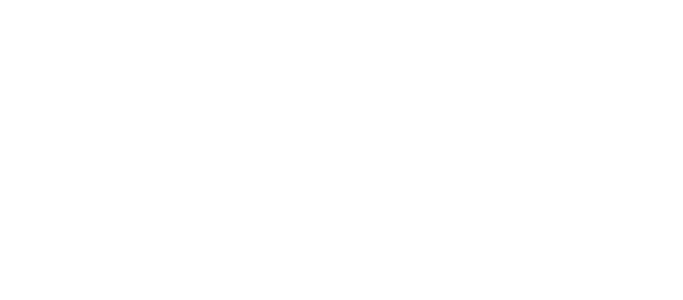
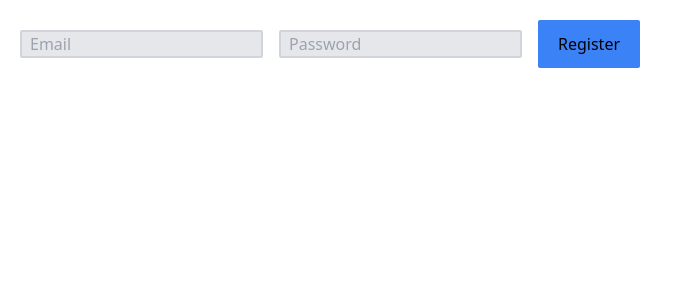
Before and after one commit to SajawalHassan/twitter_clone_mern, a React (Create React App) app in the folder frontend/: page /login in a window 1280 px wide. Before the commit this address had no page. Shown: the top 300 px of the page, without its empty margins (0-683 px from the left). Built offline with nearby package versions, Linux system fonts and the light colour scheme.

Commit message:
add registration

```diff
--- a/frontend/src/App.js
+++ b/frontend/src/App.js
@@ -2,6 +2,7 @@ import "./App.css";
 
 import Home from "./pages/Home";
 import Register from "./pages/Register";
+import Login from "./pages/Login";
 
 import { BrowserRouter as Router, Routes, Route } from "react-router-dom";
 
@@ -11,6 +12,7 @@ function App() {
       <Routes>
         <Route path="/" element={<Home />} />
         <Route path="/register" element={<Register />} />
+        <Route path="/login" element={<Login />} />
       </Routes>
     </Router>
   );
--- a/frontend/src/app/store.js
+++ b/frontend/src/app/store.js
@@ -1,8 +1,11 @@
 import { configureStore } from "@reduxjs/toolkit";
+
 import registerReducer from "../features/registerSlice";
+import loginReducer from "../features/loginSlice";
 
 export const store = configureStore({
   reducer: {
     register: registerReducer,
+    login: loginReducer,
   },
 });
--- /dev/null
+++ b/frontend/src/features/loginSlice.js
@@ -0,0 +1,33 @@
+import { createSlice } from "@reduxjs/toolkit";
+
+const initialState = {
+  isLoading: false,
+  isAuth: false,
+  error: "",
+};
+
+const loginSlice = createSlice({
+  name: "Login",
+  initialState,
+  reducers: {
+    loginPending: (state) => {
+      state.isLoading = true;
+    },
+    loginSuccess: (state) => {
+      state.isLoading = false;
+      state.isAuth = true;
+      state.error = "";
+    },
+    loginFail: (state, { payload }) => {
+      state.isLoading = false;
+      state.isAuth = false;
+      state.error = payload;
+    },
+  },
+});
+
+const { actions, reducer } = loginSlice;
+
+export const { loginFail, loginPending, loginSuccess } = actions;
+
+export default reducer;
--- a/frontend/src/pages/Home.js
+++ b/frontend/src/pages/Home.js
@@ -4,8 +4,13 @@ import { Link } from "react-router-dom";
 
 function Home() {
   return (
-    <div>
-      <Link to="/register">Register Page</Link>
+    <div className="space-x-4">
+      <Link className="py-3 px-5 bg-blue-500" to="/register">
+        Register Page
+      </Link>
+      <Link className="py-3 px-5 bg-blue-500" to="/login">
+        Register Page
+      </Link>
     </div>
   );
 }
--- /dev/null
+++ b/frontend/src/pages/Login.js
@@ -0,0 +1,36 @@
+import React, { useState } from "react";
+
+function Login() {
+  const [email, setEmail] = useState("");
+  const [password, setPassword] = useState("");
+
+  return (
+    <div>
+      <form className="space-x-4 m-5">
+        <input
+          type="text"
+          value={email}
+          onChange={(e) => setEmail(e.target.value)}
+          className="bg-gray-200 pl-2 rounded-sm border-2 border-gray-300"
+          placeholder="Email"
+        />
+        <input
+          type="text"
+          value={password}
+          onChange={(e) => setPassword(e.target.value)}
+          className="bg-gray-200 pl-2 rounded-sm border-2 border-gray-300"
+          placeholder="Password"
+        />
+        <button
+          type="submit"
+          onClick={(e) => handleOnClick(e)}
+          className="py-3 px-5  bg-blue-500 rounded-sm"
+        >
+          Register
+        </button>
+      </form>
+    </div>
+  );
+}
+
+export default Login;
```
